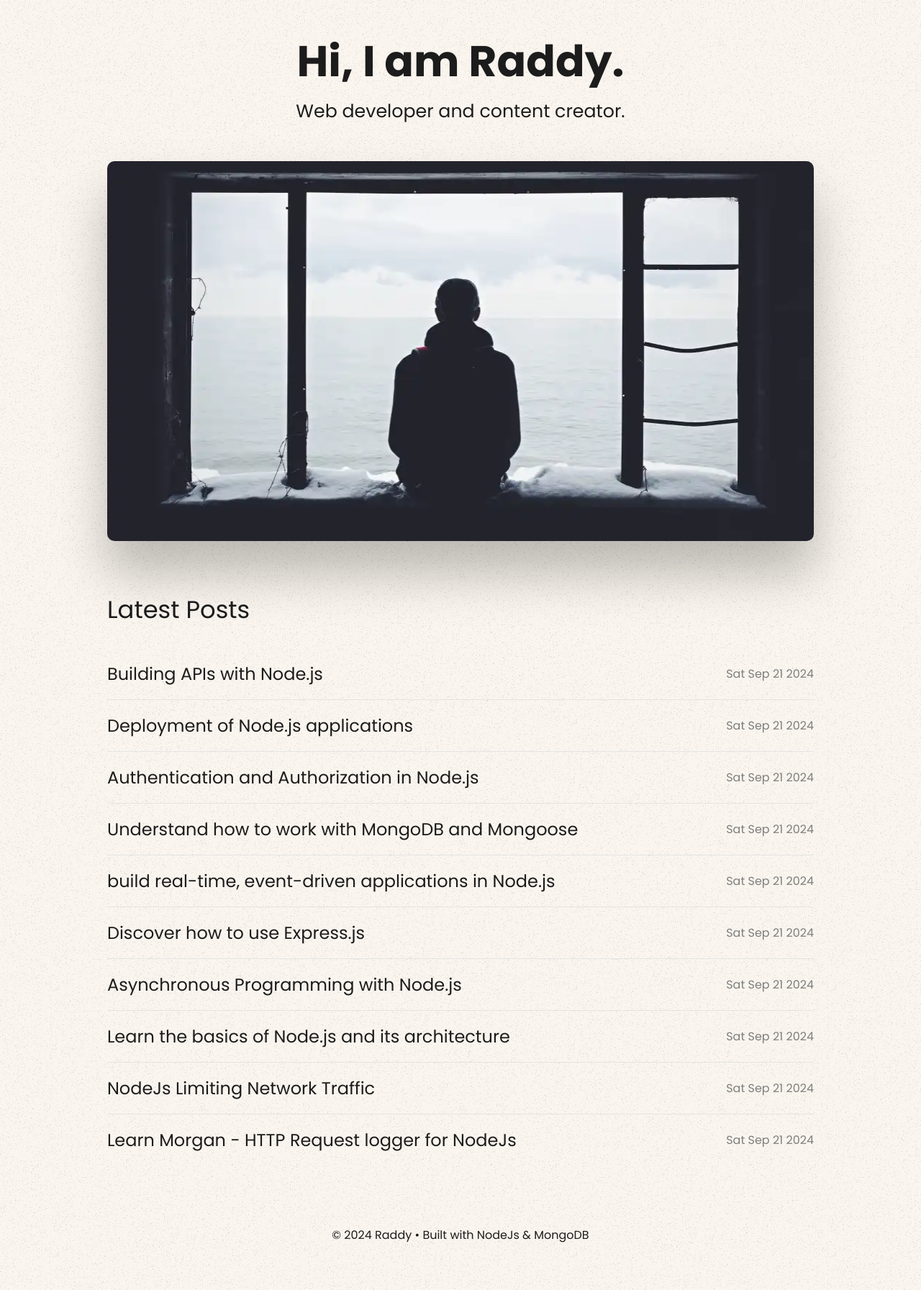
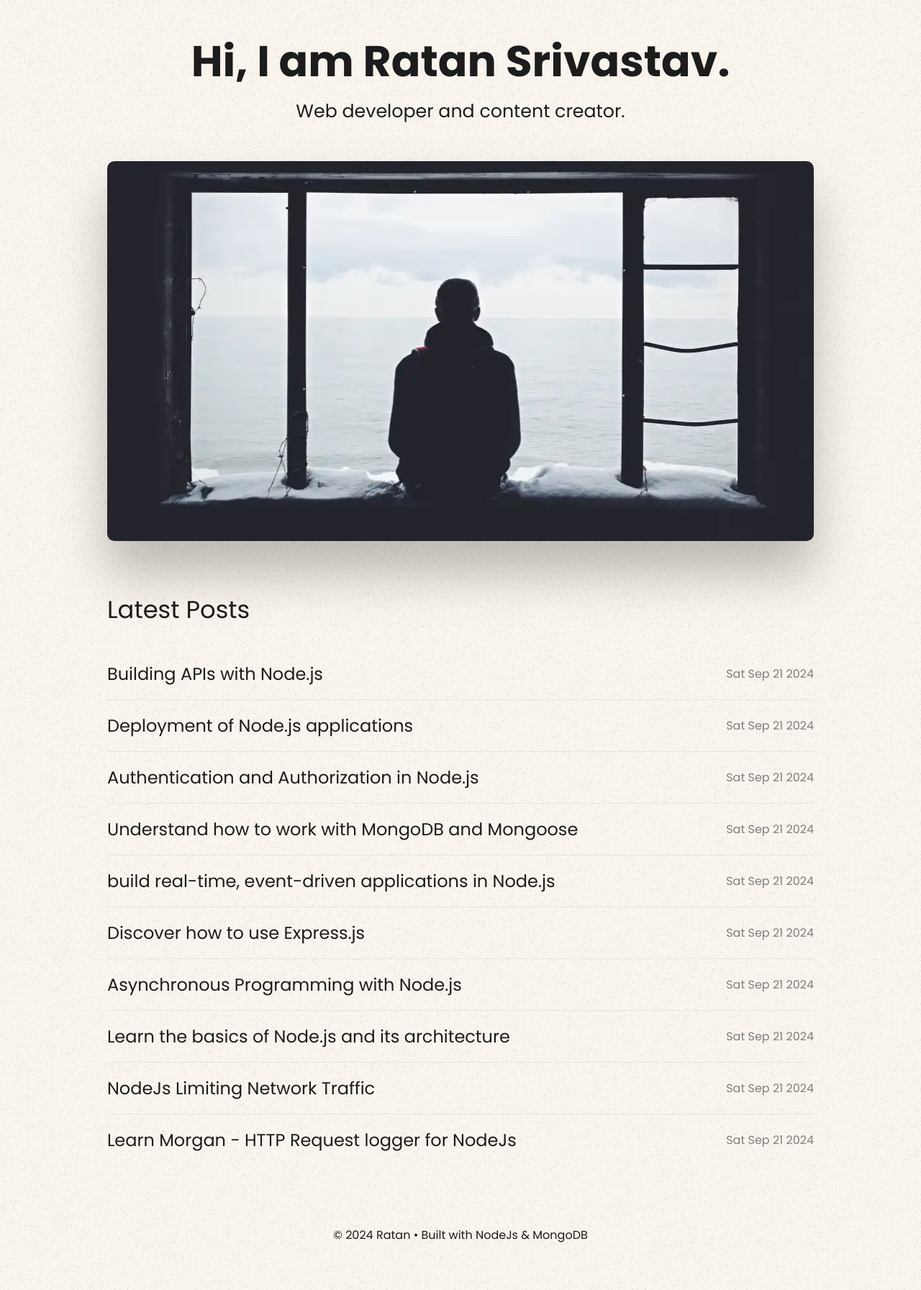
Before and after one commit to Ratan7408/Blog_Site, a Node server app: page / in a window 1280 px wide. Shown: the part 67-1860 px from the top of the page at 72% size. Run offline with Node 20, Linux system fonts and the light colour scheme; data comes from the database, SQL or seed files in the repository; some libraries are stand-ins or nearby versions.

Commit message:
update index.ejs footer.ejs

```diff
--- a/views/index.ejs
+++ b/views/index.ejs
@@ -1,5 +1,5 @@
 <div class="author">
-  <h1 class="author__heading">Hi, I am Raddy.</h1>
+  <h1 class="author__heading">Hi, I am Ratan Srivastav.</h1>
   <p class="author__body">Web developer and content creator.</p>
 </div>
 
--- a/views/partials/footer.ejs
+++ b/views/partials/footer.ejs
@@ -1,3 +1,3 @@
 <footer class="footer">
-  &copy; <%= new Date().getFullYear(); %> Raddy • Built with NodeJs & MongoDB
+  &copy; <%= new Date().getFullYear(); %> Ratan • Built with NodeJs & MongoDB
 </footer>
```
